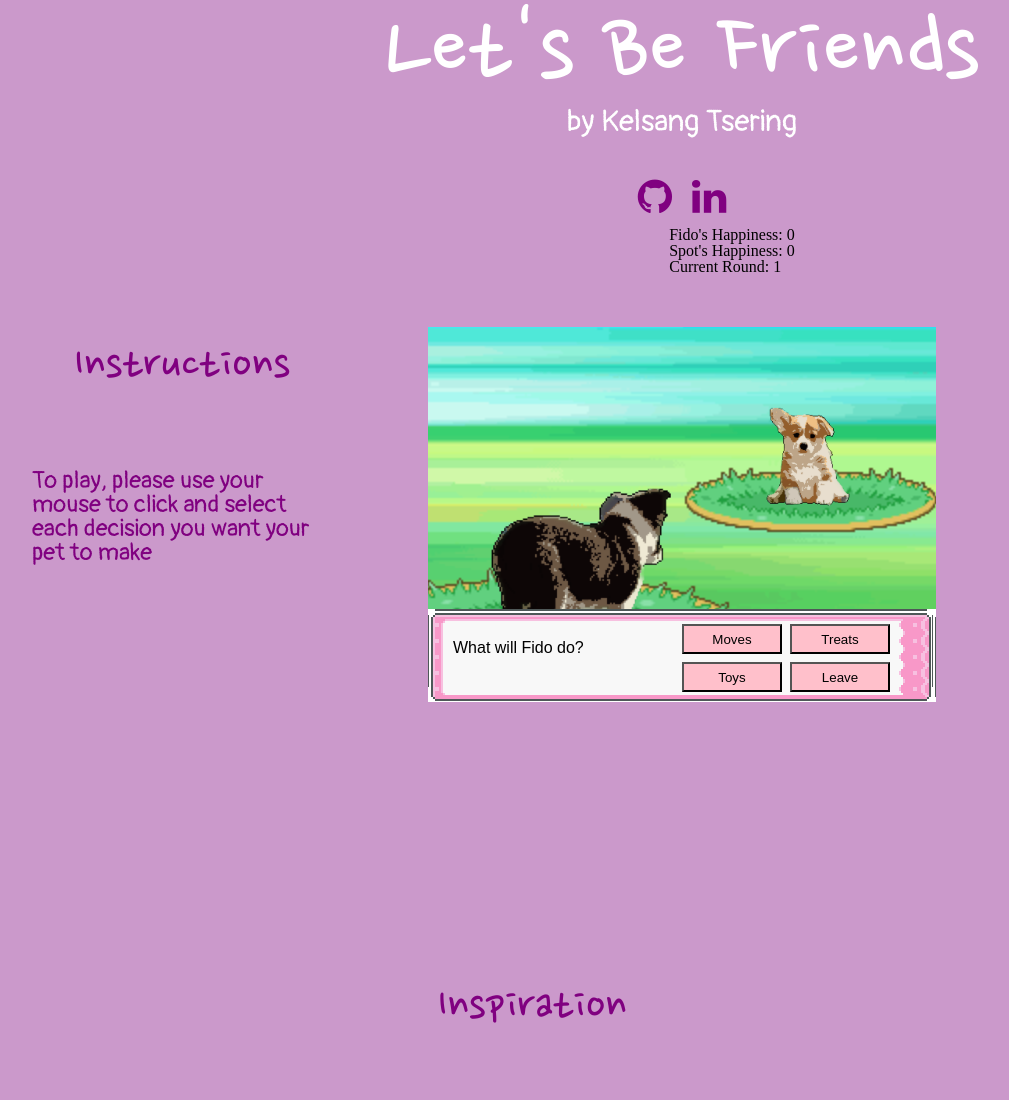
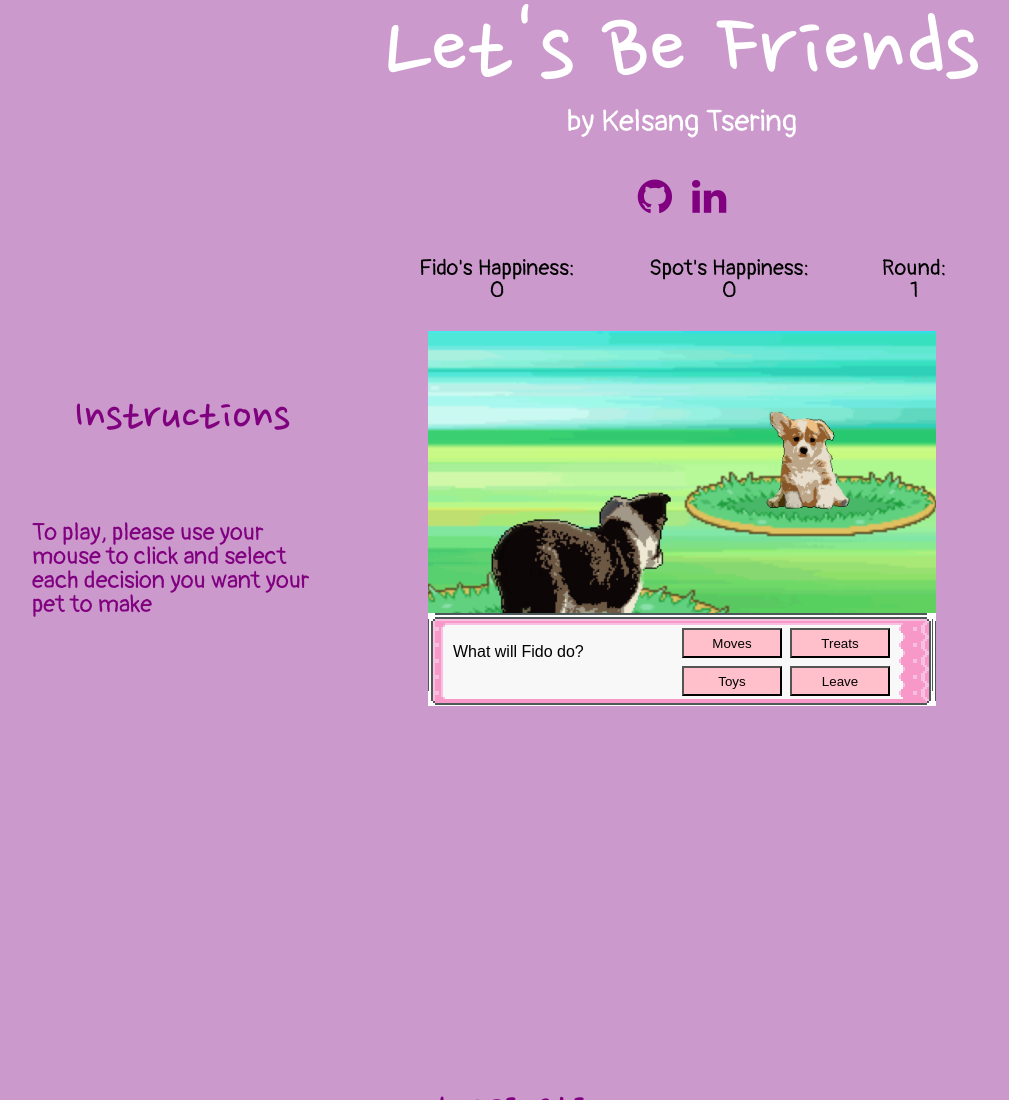
Before and after one commit to kelsangt/Lets-Be-Friends, a website built with webpack: page index.html in a window 1280 px wide. Shown: the top 1100 px of the page, without its empty margins (133-1142 px from the left). Built offline with nearby package versions, Linux system fonts and the light colour scheme.

Commit message:
make changes to tracking

```diff
--- a/index.html
+++ b/index.html
@@ -30,7 +30,6 @@
           </div>
         </div>
         <!-- <div class="truebackground"></div> -->
-        <canvas class="canvas"></canvas>
 
         <!-- <img id="opponentpetimage" src="../images/opponentpetimage.gif" alt="opponentpetimage"> -->
         <!-- <img id="playerpetimage" src="../images/playerpetimage.webp" alt="playerpetimage"> -->
@@ -43,7 +42,7 @@
             Spot's Happiness: 0
           </div>
           <div id="currentRound">
-            Current Round: 1
+            Round: 1
           </div>
         </div>
         <div class="gamescreen">
@@ -157,11 +156,12 @@
 
         <!-- RENDERED WINDOWS -->
         <div id="instructions"></div>
-        <div id="victory">Congratulations! You have won all of the 3 rounds</div>
+        <div id="victory">Congratulations! You have won all 3 rounds</div>
         <div id="defeat">Thank you for playing!</div>
         <div id="playerLeaveScreen">Thank you for playing!</div>
         <div id="roundComplete">Round Complete!</div>
 
+        <canvas class="canvas"></canvas>
         <canvas class="canvas2"></canvas>
       </div>
       <div class="inspiration">
--- a/src/styles/styles_file.scss
+++ b/src/styles/styles_file.scss
@@ -49,7 +49,7 @@ body {
 
 .canvas {
     height: 100px;
-    width: 100px;
+    width: 600px;
 }
 
 .everything {
@@ -85,6 +85,26 @@ body {
     margin-left: 50px;
 }
 
+.scoreboard {
+    display: flex;
+    font-family: 'Pangolin', cursive;
+    font-size: 22px;
+}
+
+#playerScore {
+    margin: 30px;
+    text-align: center;
+}
+
+#opponentScore {
+    margin: 30px;
+    text-align: center;
+}
+
+#currentRound {
+    margin: 30px;
+    text-align: center;
+}
 // .playerpethp {
 //     position: relative;
 //     z-index: 20;
```
Also changed, not shown: dist/main.css.
